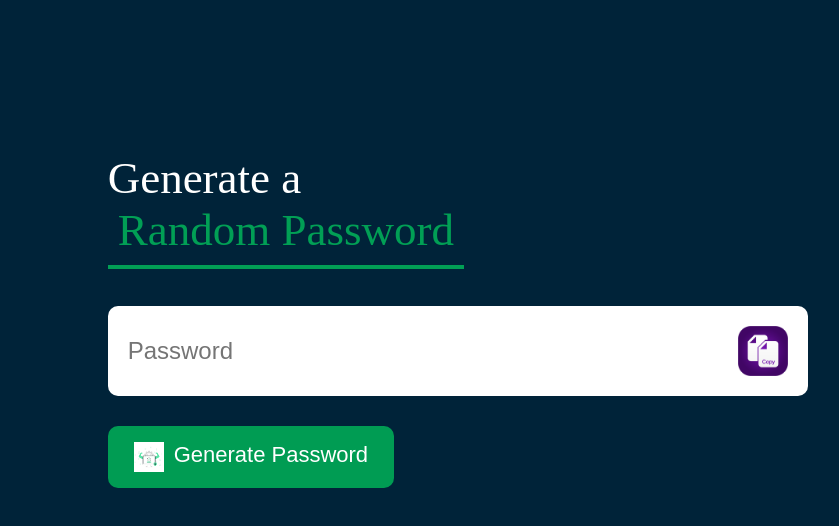
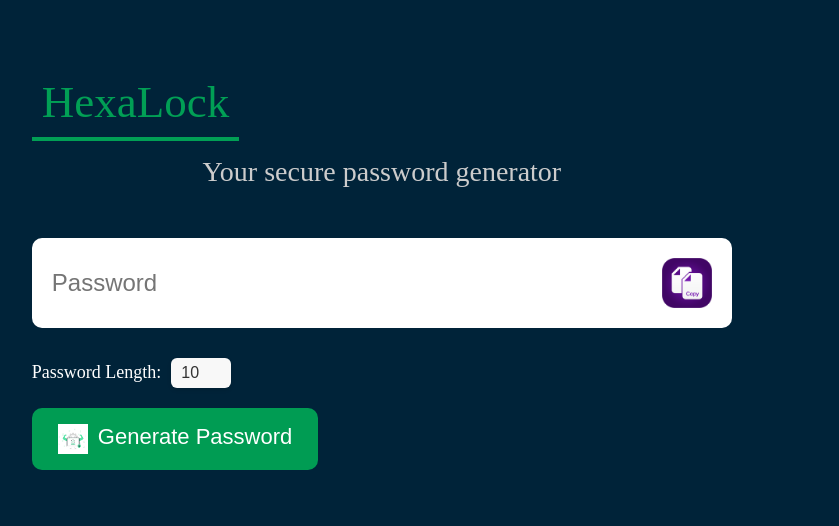
Before and after one commit to khannaveed2310/GeneratePassword, a plain HTML site: page index.html in a window 1280 px wide. Shown: the whole page, without its empty margins (52-891 px from the left). Drawn offline with Linux system fonts and the light colour scheme.

Commit message:
Generate PassWord

```diff
--- a/index.html
+++ b/index.html
@@ -3,17 +3,27 @@
   <head>
     <meta charset="UTF-8" />
     <meta name="viewport" content="width=device-width, initial-scale=1.0" />
-    <title>Generate Random Password</title>
+    <title>HexaLock - Random Password Generator</title>
     <link rel="stylesheet" href="style.css" />
   </head>
   <body>
     <div class="container">
-      <h1>Generate a <br /><span> Random Password</span></h1>
+      <h1><span>HexaLock</span></h1>
+      <p class="subtitle">Your secure password generator</p>
+
       <div class="display">
         <input type="text" id="password" placeholder="Password" />
-        <img src="images/copy.png" alt="Copy" id="Copy"/>
+        <img src="images/copy.png" alt="Copy" id="Copy" />
       </div>
-      <button id="Generate"><img src="images/password.png" alt="Password ">Generate Password</button>
+
+      <div class="length-control">
+        <label for="lengthRange">Password Length: </label>
+        <input type="number" id="lengthRange" min="4" max="32" value="10" />
+      </div>
+
+      <button id="Generate">
+        <img src="images/password.png" alt="Password" />Generate Password
+      </button>
     </div>
 
     <script src="script.js"></script>
--- a/script.js
+++ b/script.js
@@ -1,44 +1,41 @@
 const PasswordBox = document.getElementById("password");
-const Generate = document.getElementById("Generate")
-const Copy = document.getElementById("Copy")
-const length = 10;
+const Generate = document.getElementById("Generate");
+const Copy = document.getElementById("Copy");
+const LengthRange = document.getElementById("lengthRange"); // <- New line
 
 const upperCase = "ABCDEFGHIJKLMNOPQRSTUVWXYZ";
-const lowerCase ="abcdefghijklmnopqrstuvwxyz";
-const number ="0123456789"
-const special ="~!@#$%^&*()-_+={}[]|/;<>,.?";
+const lowerCase = "abcdefghijklmnopqrstuvwxyz";
+const number = "0123456789";
+const special = "~!@#$%^&*()-_+={}[]|/;<>,.?";
+const allChars = upperCase + lowerCase + number + special;
 
-const allChars = upperCase + lowerCase + number + special
 
 function createPassword() {
+    const length = parseInt(LengthRange.value); // <- Use selected length
     let password = "";
 
-    password += upperCase[Math.floor(Math.random() * upperCase.length)]
-    password += lowerCase[Math.floor(Math.random() * lowerCase.length)]
-    password += number[Math.floor(Math.random() * number.length)]
-    password += special[Math.floor(Math.random() * special.length)]
+    password += upperCase[Math.floor(Math.random() * upperCase.length)];
+    password += lowerCase[Math.floor(Math.random() * lowerCase.length)];
+    password += number[Math.floor(Math.random() * number.length)];
+    password += special[Math.floor(Math.random() * special.length)];
 
-    // console.log(password)
-
-    while(length > password.length){
-        password += allChars[Math.floor(Math.random() * allChars.length)]
+    while (password.length < length) {
+        password += allChars[Math.floor(Math.random() * allChars.length)];
     }
 
-    PasswordBox.value = password
+    PasswordBox.value = password;
 }
 
-Generate.addEventListener("click", function(){
+Generate.addEventListener("click", function () {
     createPassword()
 })
 
 
-function copyPassword(){
+function copyPassword() {
     PasswordBox.select()
     document.execCommand("copy")
 }
 
-Copy.addEventListener("click" , function(){
+Copy.addEventListener("click", function () {
     copyPassword()
 })
-
-// createPassword()
--- a/style.css
+++ b/style.css
@@ -1,4 +1,4 @@
-*{
+* {
     border: 0;
     padding: 0;
     box-sizing: border-box;
@@ -9,13 +9,13 @@ body {
     color: #fff;
   }
 
-.container{
-    margin: 12%;
-    width: 90%;
+  .container {
+    margin: 6%;
+    width: 100%;
     max-width: 700px;
   }
 
-.display{
+  .display {
     width: 100%;
     margin-top: 50px;
     margin-bottom: 30px;
@@ -28,38 +28,35 @@ body {
     border-radius: 10px;
   }
 
-.container h1{
+  .container h1 {
     font-weight: 500;
     font-size: 45px;
   }
 
-.container span{
+  .container span {
     /* font-size: 70px; */
     border-bottom: 4px solid #019f55;
     color: #019f55;
     padding: 10px;
-
-
   }
 
-.display img{
+  .display img {
     width: 50px;
     cursor: pointer;
   }
 
-.display input{
+  .display input {
     border: 0;
     outline: 0;
     font-size: 24px;
-
   }
 
-.container button img{
+  .container button img {
     width: 30px;
     margin-right: 10px;
   }
 
-.container button{
+  .container button {
     border: 0;
     outline: 0;
     background: #009c53;
@@ -72,5 +69,44 @@ body {
     padding: 16px 26px;
     border-radius: 10px;
     cursor: pointer;
+  }
 
+  .length-control {
+    display: flex;
+    align-items: center;
+    margin: 20px 0;
+    font-size: 16px;
+    color: #fff;
+    gap: 10px;
   }
+
+  .length-control label {
+    font-weight: 500;
+    font-size: 18px;
+  }
+
+  .length-control input[type="number"] {
+    width: 60px;
+    padding: 6px 10px;
+    border: none;
+    border-radius: 6px;
+    background-color: #f8f8f8;
+    font-size: 16px;
+    color: #333;
+    box-shadow: 0 2px 4px rgba(0, 0, 0, 0.1);
+    outline: none;
+    transition: all 0.3s ease;
+  }
+
+  .length-control input[type="number"]:focus {
+    border: 2px solid #00cc99;
+    background-color: #fff;
+  }
+
+  .subtitle {
+    font-size: 28px;
+    color: #ccc;
+    margin-top: -2px;
+    margin-bottom: 20px;
+    text-align: center;
+  }
```
Lines whose indentation alone changed are shown as unchanged.
